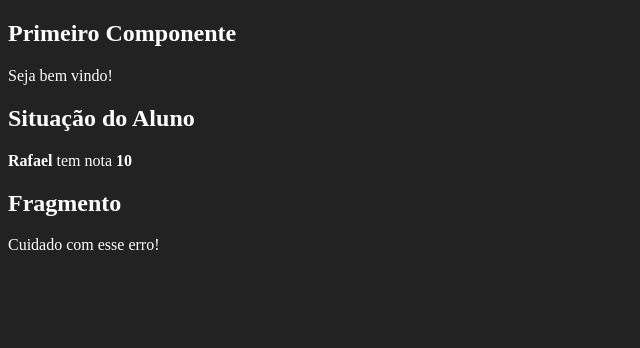
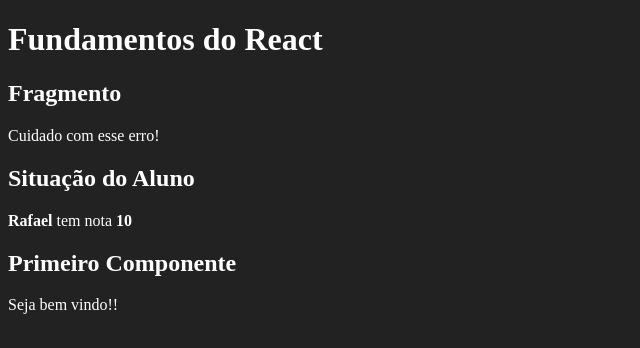
Before and after one commit to silvarafaell/Curso_React_Redux, a React (Create React App) app in the folder fundamentos-react/: page / in a window 1280 px wide. Shown: the top 348 px of the page, without its empty margins (0-640 px from the left). Built offline with nearby package versions, Linux system fonts and the light colour scheme.

Commit message:
Componente App

```diff
--- /dev/null
+++ b/fundamentos-react/src/App.jsx
@@ -0,0 +1,20 @@
+import React from 'react';
+
+import Primeiro from './components/basicos/Primeiro';
+import ComParametro from './components/basicos/ComParametro';
+import Fragmento from './components/basicos/Fragmento';
+
+export default function App(props) {
+    return (
+        <div id="app">
+        <h1>Fundamentos do React</h1>
+        <Fragmento />
+        <ComParametro
+        titulo="Situação do Aluno"
+        aluno="Rafael"
+        nota={10.0}
+        />
+       <Primeiro></Primeiro>
+       </div>
+    );
+}
--- a/fundamentos-react/src/components/basicos/ComParametro.jsx
+++ b/fundamentos-react/src/components/basicos/ComParametro.jsx
@@ -10,5 +10,5 @@
                 <strong> {props.nota} </strong>
             </p>
         </div>
-    )
+    );
 }
--- a/fundamentos-react/src/components/basicos/Fragmento.jsx
+++ b/fundamentos-react/src/components/basicos/Fragmento.jsx
@@ -6,5 +6,5 @@
            <h2>Fragmento</h2>
            <p>Cuidado com esse erro!</p>
         </React.Fragment>
-    )
+    );
 }
--- a/fundamentos-react/src/components/basicos/Primeiro.jsx
+++ b/fundamentos-react/src/components/basicos/Primeiro.jsx
@@ -1,7 +1,7 @@
 import React from "react"
 
 export default function Primeiro() {
-    const msg = 'Seja bem vindo!'
+    const msg = 'Seja bem vindo!!'
     return (
     <div>
         <h2>Primeiro Componente</h2>
--- a/fundamentos-react/src/index.js
+++ b/fundamentos-react/src/index.js
@@ -2,18 +2,9 @@
 import ReactDOM from 'react-dom';
 import React from 'react';
 
-import Primeiro from './components/basicos/Primeiro'
-import ComParametro from './components/basicos/ComParametro'
-import Fragmento from './components/basicos/Fragmento'
+import App from './App'
 
 ReactDOM.render(
-    <div id="app">
-        <Primeiro></Primeiro>
-        <ComParametro
-        titulo="Situação do Aluno"
-        aluno="Rafael"
-        nota={10.0} />
-       <Fragmento />
-    </div>,
+    <App />,
     document.getElementById('root')
     );
```
